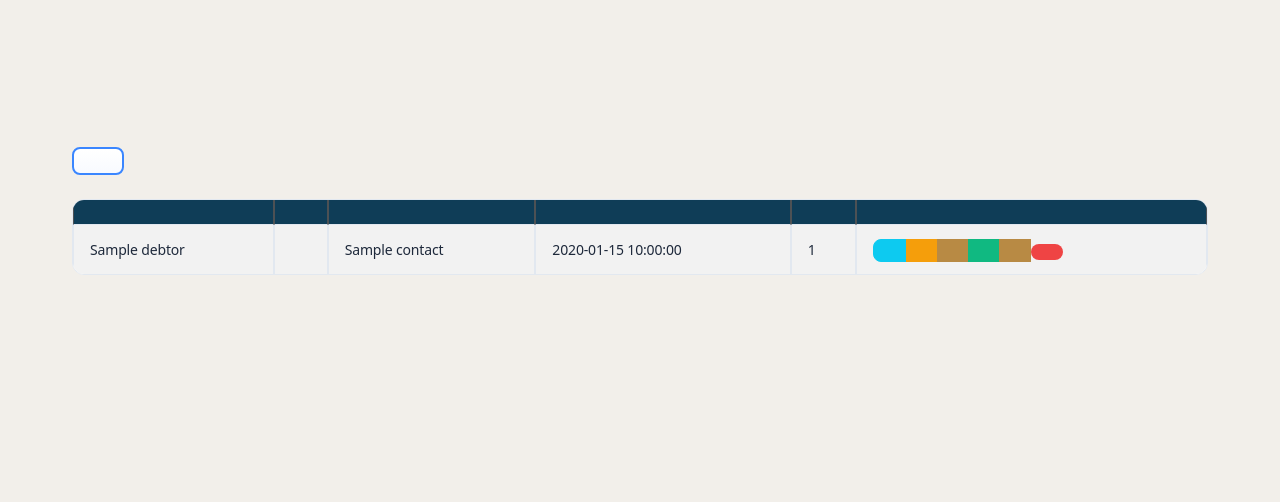
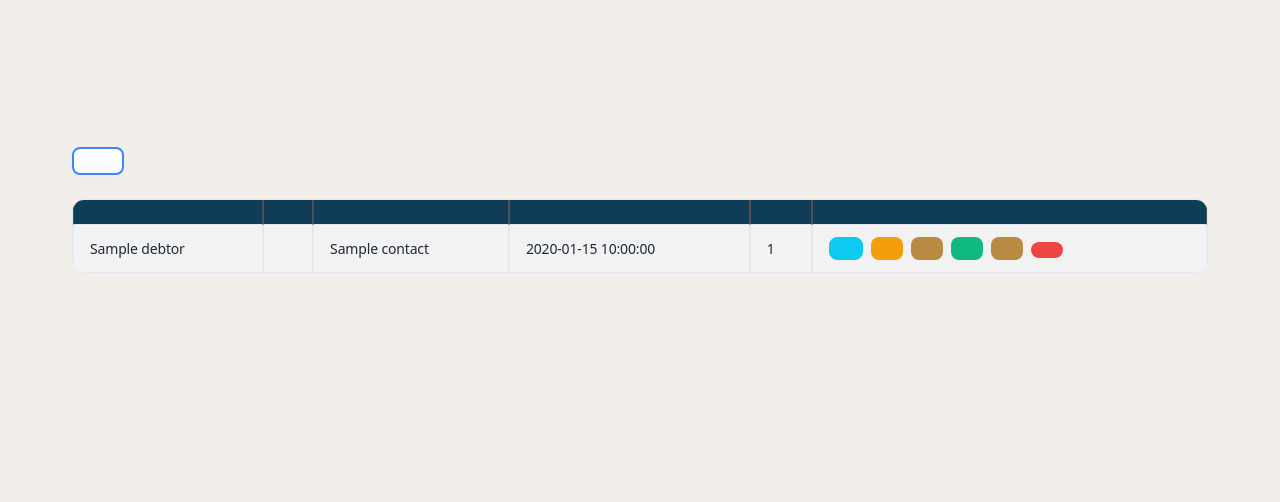
Before and after one commit to FicoreAfrica/Ficore-Records, a Python web app: template ficore-accounting/templates/debtors/index.html in a window 1280 px wide. Shown: the part 141-643 px from the top of the page. Run offline with Jinja, Linux system fonts and the light colour scheme; the template is opened without the code that fills it: most values are stand-ins (such as "Sample title", 1, 10 or a date in 2020); some libraries are stand-ins or nearby versions.

Commit message:
Update index.html

```diff
--- a/ficore-accounting/templates/debtors/index.html
+++ b/ficore-accounting/templates/debtors/index.html
@@ -29,7 +29,7 @@
                             <td data-label="{{ trans('created_at', default='Created At') }}">{{ format_date(debtor.created_at) }}</td>
                             <td data-label="{{ trans('reminders', default='Reminders') }}">{{ debtor.get('reminder_count', 0) }}</td>
                             <td data-label="{{ trans('actions', default='Actions') }}">
-                                <div class="btn-group" role="group">
+                                <div class="responsive-btn-group" role="group">
                                     <a href="{{ url_for('debtors_blueprint.view_page', id=debtor._id) }}"
                                        class="btn btn-info btn-sm"
                                        data-bs-toggle="tooltip"
```
